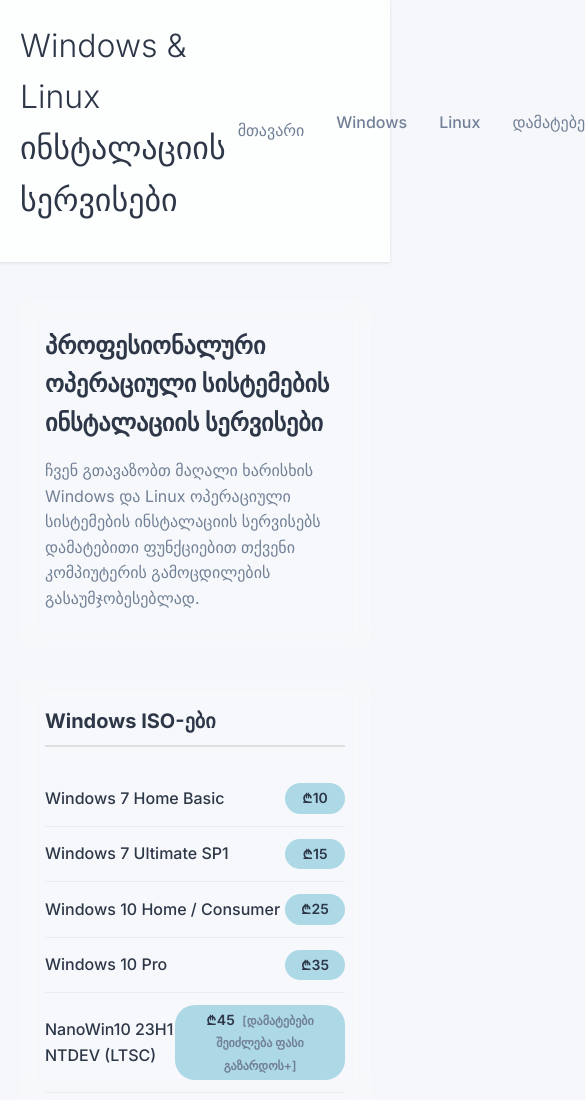
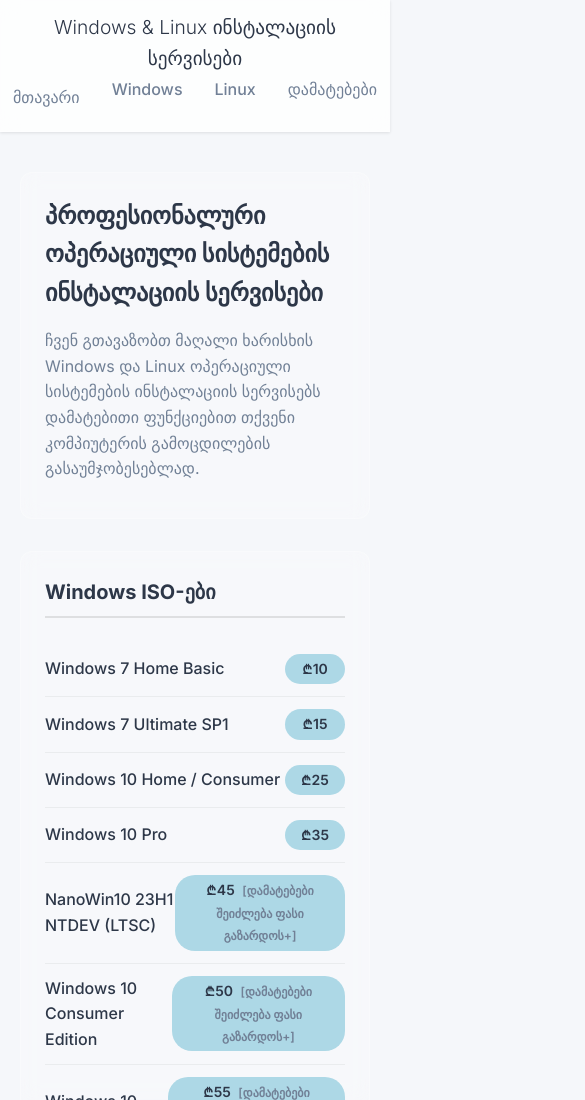
Before and after one commit to V1d0t/WinSO---System-Installations, a plain HTML site: page index.html in a window 390 px wide. Shown: the top 1100 px of the page, 585 px wide, since content can reach past the window. Drawn offline with Linux system fonts and the light colour scheme; a web font is replaced by a local one.

Commit message:
Update WinSO-modern.css

```diff
--- a/WinSO-modern.css
+++ b/WinSO-modern.css
@@ -74,6 +74,19 @@
     .header-title {
         margin-bottom: 0;
         font-size: 2.25rem;
+    }
+}
+
+@media (max-width: 480px) {
+    .header-title {
+        font-size: 1.2rem;
+        margin-bottom: 4px;
+        text-align: center;
+    }
+    .header-content {
+        flex-direction: column;
+        align-items: center;
+        padding: 12px 0;
     }
 }
 
```
